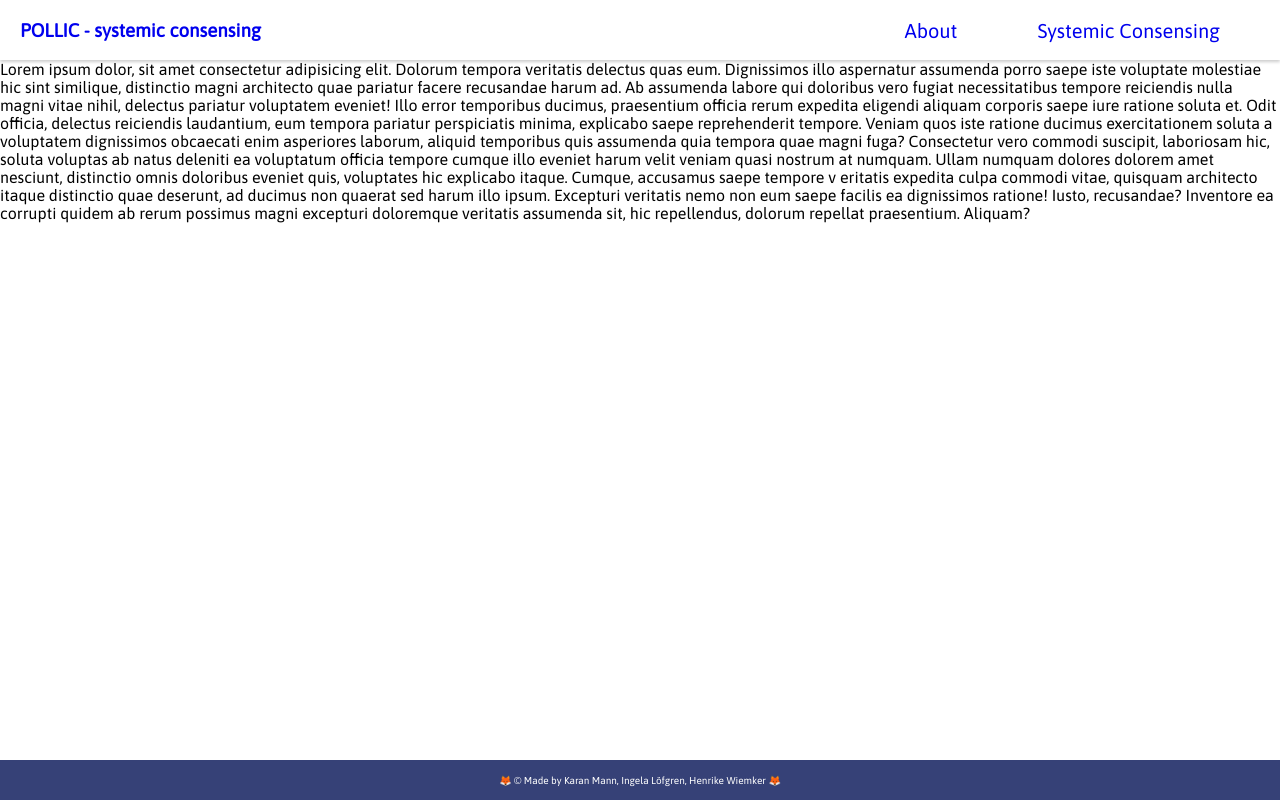
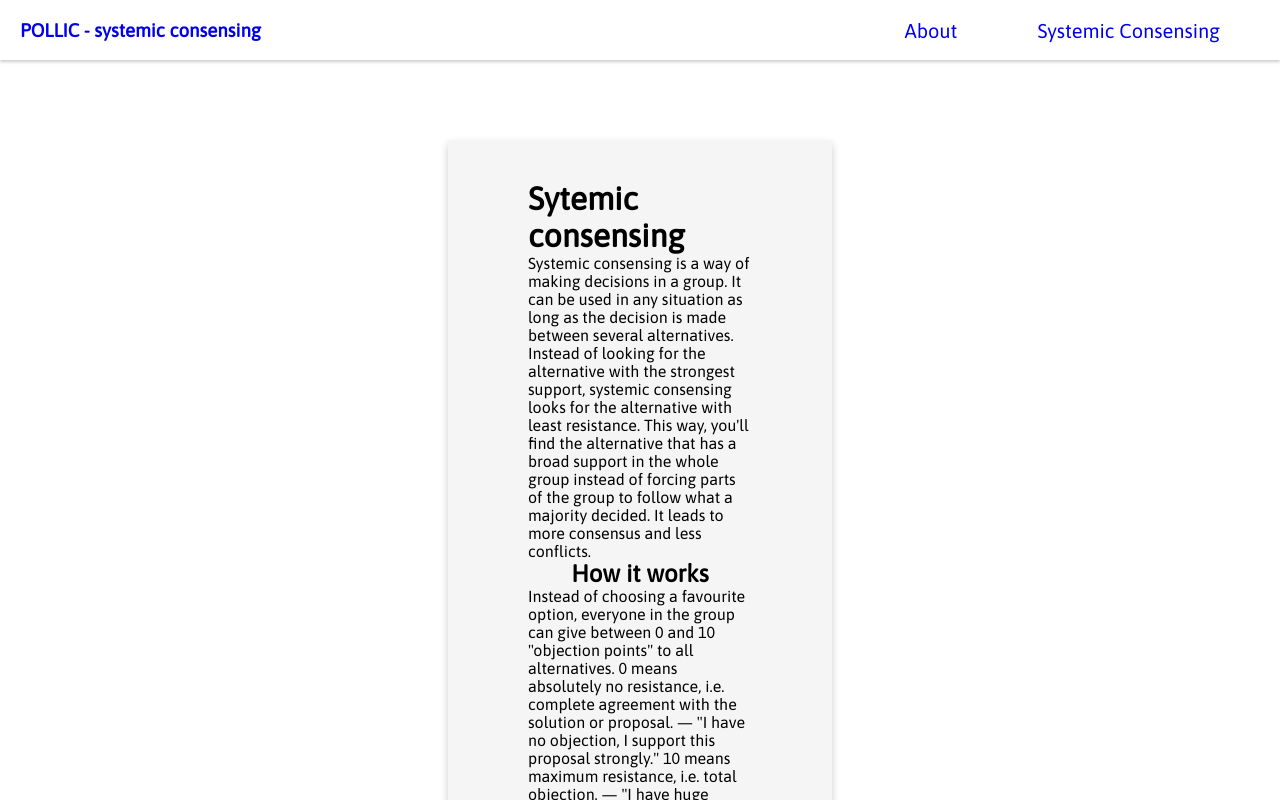
Before and after one commit to karanmann/polling-fullstack, a React (Create React App) app in the folder frontend/: page /systemicconsensing in a window 1280 px wide. Shown: the top 800 px of the page. Built offline with nearby package versions, Linux system fonts and the light colour scheme; the HTML template or start-up script is replaced by a standard one.

Commit message:
added texts to about and systemic consensing page

```diff
--- a/frontend/src/pages/SystemicConsensing.js
+++ b/frontend/src/pages/SystemicConsensing.js
@@ -1,31 +1,68 @@
 import React from 'react'
+
+import {
+  LinkBorderContainer,
+  Container} from '../lib/Styling'
 
 export const SystemicConsensing = () => {
   return (
     <>
-    <p>Lorem ipsum dolor, sit amet consectetur adipisicing elit.
-      Dolorum tempora veritatis delectus quas eum. Dignissimos illo aspernatur
-      assumenda porro saepe iste voluptate molestiae hic sint similique,
-      distinctio magni architecto quae pariatur facere recusandae harum ad.
-      Ab assumenda labore qui doloribus vero fugiat necessitatibus tempore
-      reiciendis nulla magni vitae nihil, delectus pariatur voluptatem eveniet!
-      Illo error temporibus ducimus, praesentium officia rerum expedita eligendi
-      aliquam corporis saepe iure ratione soluta et. Odit officia, delectus reiciendis
-      laudantium, eum tempora pariatur perspiciatis minima, explicabo saepe
-      reprehenderit tempore. Veniam quos iste ratione ducimus exercitationem
-      soluta a voluptatem dignissimos obcaecati enim asperiores laborum,
-      aliquid temporibus quis assumenda quia tempora quae magni fuga?
-      Consectetur vero commodi suscipit, laboriosam hic, soluta voluptas
-      ab natus deleniti ea voluptatum officia tempore cumque illo eveniet
-      harum velit veniam quasi nostrum at numquam. Ullam numquam dolores
-      dolorem amet nesciunt, distinctio omnis doloribus eveniet quis,
-      voluptates hic explicabo itaque. Cumque, accusamus saepe tempore v
-      eritatis expedita culpa commodi vitae, quisquam architecto itaque
-      distinctio quae deserunt, ad ducimus non quaerat sed harum illo ipsum.
-      Excepturi veritatis nemo non eum saepe facilis ea dignissimos ratione!
-      Iusto, recusandae? Inventore ea corrupti quidem ab rerum possimus magni
-      excepturi doloremque veritatis assumenda sit, hic repellendus, dolorum
-      repellat praesentium. Aliquam?</p>
+     <Container>
+        <LinkBorderContainer>
+          <h1>Sytemic consensing</h1>
+          <p>
+            Systemic consensing is a way of making decisions in a group. It can be used in any situation
+            as long as the decision is made between several alternatives.
+          </p>
+          <p>
+            Instead of looking for the alternative with the strongest support, systemic consensing looks for the alternative
+            with least resistance. This way, you'll find the alternative that has a broad support in the whole group instead
+            of forcing parts of the group to follow what a majority decided. It leads to more consensus and less conflicts.
+          </p>
+          <h2>How it works</h2>
+          <p>
+            Instead of choosing a favourite option, everyone in the group can give between 0 and 10 "objection points"
+            to all alternatives. 0 means absolutely no resistance, i.e. complete agreement with the solution or proposal.
+            — "I have no objection, I support this proposal strongly." 10 means maximum resistance, i.e. total objection.
+            — "I have huge objections, I refuse this proposal heavily." In the end, you sum up the objection points for each
+            option. The one with least points is the one that has least resistance, i.e. strongest support in the group.
+          </p>
+          <h2>Example</h2>
+          <p>
+            Imagine, Ann, Bob and Cecilia want to have dinner together and are discussing which restaurant to go to.
+            Ann proposes a steak house, because steak is her favourite food. Bob likes pizza and suggests an Italian place.
+            Cecilia doesn't eat meat and proposes a vegan restaurant.
+          </p>
+          <p>
+            Ann votes 0 objection points for the steak house, as it was her own suggestion. But she is sceptical towards the vegan
+            food and gives it 8 points. Pizza is somewhere in between, 4 points.
+          </p>
+          <p>
+            Bob loves the pizza option, so 0 points there. But he could also imagine trying out the other two places and gives them
+            3 points each - not as good as pizza, but still okay.
+          </p>
+          <p>
+            Cecilia won't eat meat and gives the steak house 10 objection points. The vegan place gets 0 from her but she would be fine
+            with pizza as well, so 2 points there.
+          </p>
+          <p>
+            In the end, the Italian restaurant has least objection points, and in fact Ann, Bob and Cecilia spend a nice evening there
+            and all of them enjoy the food.
+          </p>
+          <p>
+            Our three friends might have come to this conclusion even without objection points.
+            But what can be pretty obvious in a group of three can become much more complicated in larger groups.
+            In those situations, systemic consensing helps to find the option that works for all.
+          </p>
+          <h2>Learn more</h2>
+          <p>
+            This is just a short introduction to the basic principle of systemic consensing and there is more to think about.
+            If you want to know more about the theory behind it and how else to use it, have a look here.
+          </p>
+          <a href='https://www.plays-in-business.com/systemic-consensing-what-the-hell-is-this/'>An introduction</a>
+          <a href='https://systemicconsensus.blogspot.com/2012/11/white-paper-systemic-consensing-first.html'>A more detailed blog article</a>
+        </LinkBorderContainer>
+      </Container>
     </>
   )
 }
```
Also changed, not shown: frontend/src/pages/About.js (+22 -1 lines).
